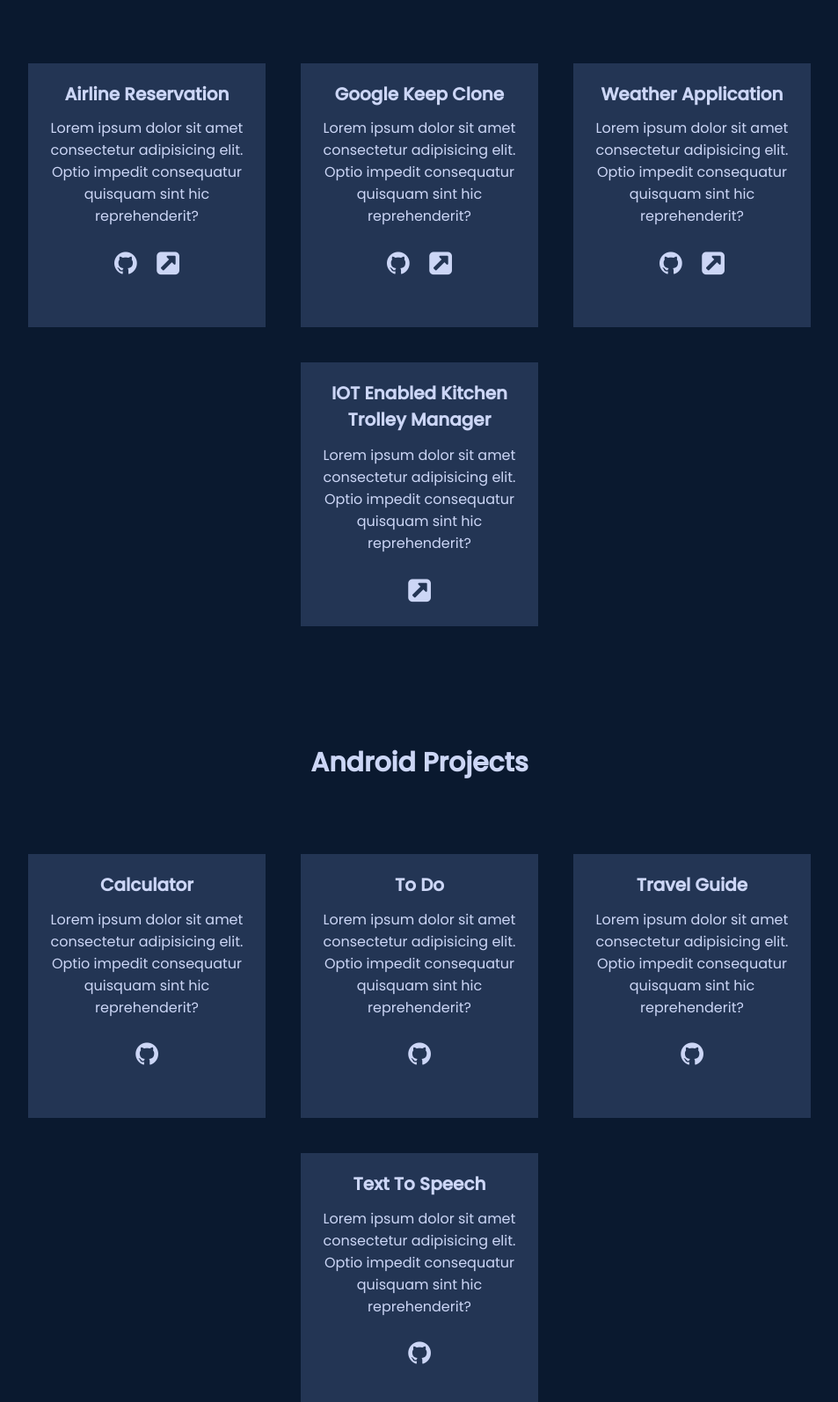
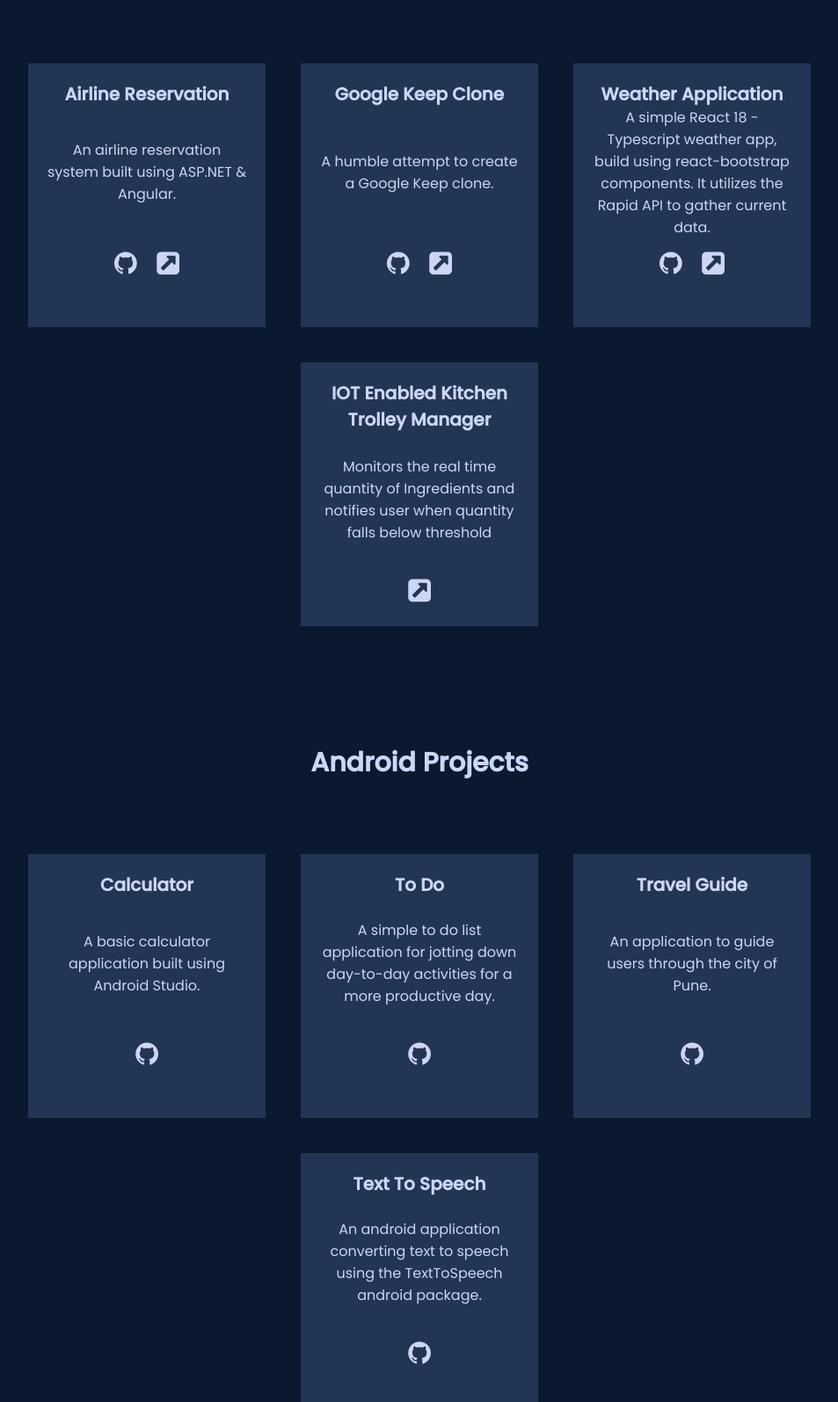
Before and after one commit to jainayushee/personal-portfolio, a plain HTML site: page index.html in a window 1280 px wide. Shown: the part 880-2474 px from the top of the page at 88% size, without its empty margins (163-1116 px from the left). Drawn offline with Linux system fonts and the light colour scheme.

Commit message:
Update summaries

```diff
--- a/index.html
+++ b/index.html
@@ -60,8 +60,7 @@
                         <h1>Airline Reservation</h1>
                     </div>
                     <div class="description">
-                        <p>Lorem ipsum dolor sit amet consectetur adipisicing elit. Optio impedit consequatur
-                            quisquam sint hic reprehenderit?</p>
+                        <p>An airline reservation system built using ASP.NET & Angular.</p>
                     </div>
                     <div class="button-group">
                         <i class="fa fa-github fa-3x" aria-hidden="true" onclick="goTo('airlineGithub')"></i>
@@ -73,8 +72,7 @@
                         <h1>Google Keep Clone</h1>
                     </div>
                     <div class="description">
-                        <p>Lorem ipsum dolor sit amet consectetur adipisicing elit. Optio impedit consequatur
-                            quisquam sint hic reprehenderit?</p>
+                        <p>A humble attempt to create a Google Keep clone.</p>
                     </div>
                     <div class="button-group">
                         <i class="fa fa-github fa-3x" aria-hidden="true" onclick="goTo('keepGithub')"></i>
@@ -86,8 +84,8 @@
                         <h1>Weather Application</h1>
                     </div>
                     <div class="description">
-                        <p>Lorem ipsum dolor sit amet consectetur adipisicing elit. Optio impedit consequatur
-                            quisquam sint hic reprehenderit?</p>
+                        <p>A simple React 18 - Typescript weather app, build using react-bootstrap components.
+                            It utilizes the Rapid API to gather current data.</p>
                     </div>
                     <div class="button-group">
                         <i class="fa fa-github fa-3x" aria-hidden="true" onclick="goTo('weatherGithub')"></i>
@@ -100,8 +98,7 @@
                     </div>
                     <br/><br/>
                     <div class="description">
-                        <p>Lorem ipsum dolor sit amet consectetur adipisicing elit. Optio impedit consequatur
-                            quisquam sint hic reprehenderit?</p>
+                        <p>Monitors the real time quantity of Ingredients and notifies user when quantity falls below threshold</p>
                     </div>
                     <div class="button-group">
                         <i class="fa fa-external-link-square fa-3x" aria-hidden="true" onclick="goTo('trolleyLive')"></i>
@@ -121,8 +118,7 @@
                         <h1>Calculator</h1>
                     </div>
                     <div class="description">
-                        <p>Lorem ipsum dolor sit amet consectetur adipisicing elit. Optio impedit consequatur
-                            quisquam sint hic reprehenderit?</p>
+                        <p>A basic calculator application built using Android Studio.</p>
                     </div>
                     <div class="button-group">
                         <i class="fa fa-github fa-3x" aria-hidden="true" onclick="goTo('calculatorGithub')"></i>
@@ -133,8 +129,9 @@
                         <h1>To Do</h1>
                     </div>
                     <div class="description">
-                        <p>Lorem ipsum dolor sit amet consectetur adipisicing elit. Optio impedit consequatur
-                            quisquam sint hic reprehenderit?</p>
+                        <p>A simple to do list application for jotting down day-to-day activities for a more productive day.
+
+                        </p>
                     </div>
                     <div class="button-group">
                         <i class="fa fa-github fa-3x" aria-hidden="true" onclick="goTo('todoGithub')"></i>
@@ -145,8 +142,7 @@
                         <h1>Travel Guide</h1>
                     </div>
                     <div class="description">
-                        <p>Lorem ipsum dolor sit amet consectetur adipisicing elit. Optio impedit consequatur
-                            quisquam sint hic reprehenderit?</p>
+                        <p>An application to guide users through the city of Pune.</p>
                     </div>
                     <div class="button-group">
                         <i class="fa fa-github fa-3x" aria-hidden="true" onclick="goTo('travelGithub')"></i>
@@ -157,8 +153,7 @@
                         <h1>Text To Speech</h1>
                     </div>
                     <div class="description">
-                        <p>Lorem ipsum dolor sit amet consectetur adipisicing elit. Optio impedit consequatur
-                            quisquam sint hic reprehenderit?</p>
+                        <p>An android application converting text to speech using the TextToSpeech android package.</p>
                     </div>
                     <div class="button-group">
                         <i class="fa fa-github fa-3x" aria-hidden="true" onclick="goTo('t2sGithub')"></i>
```
